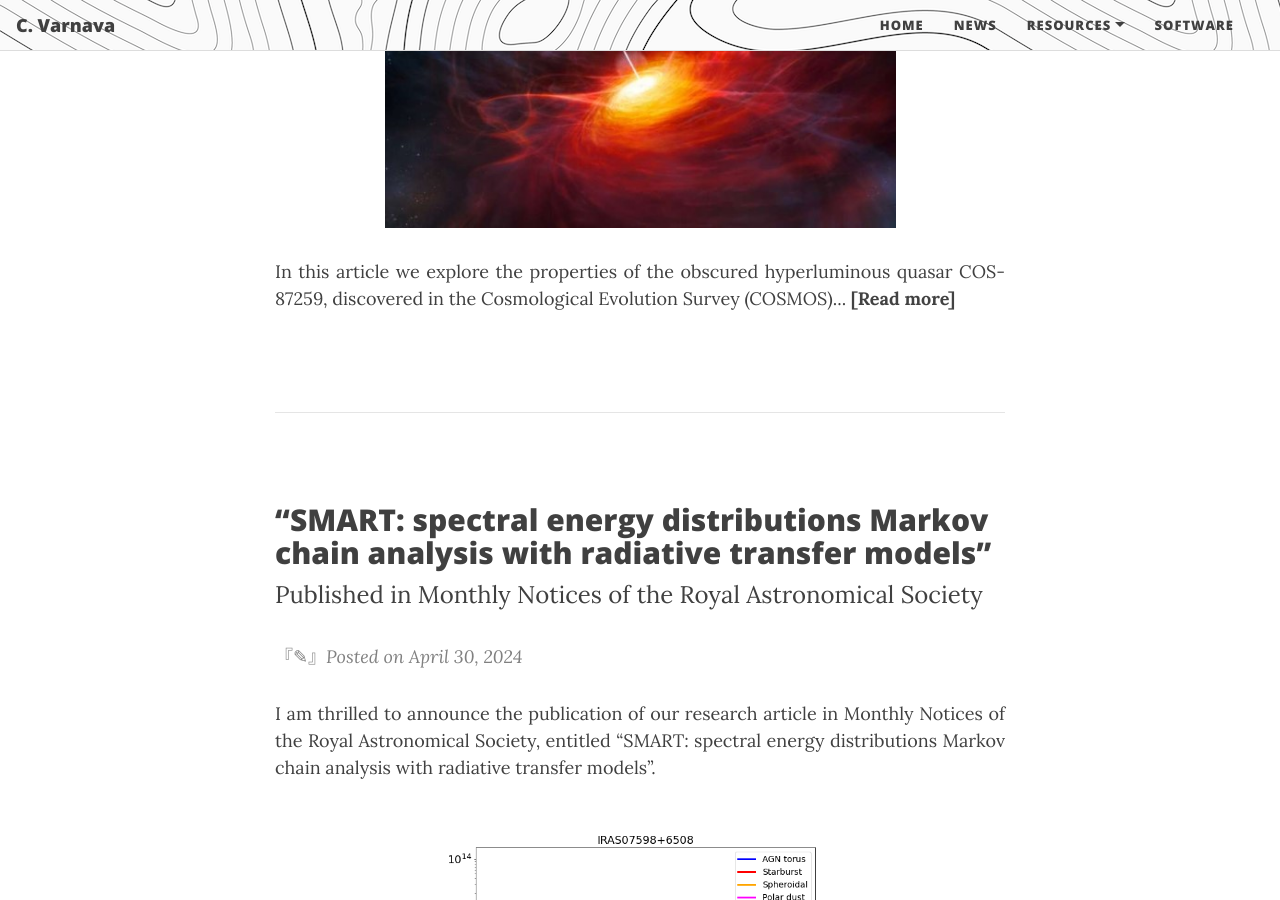
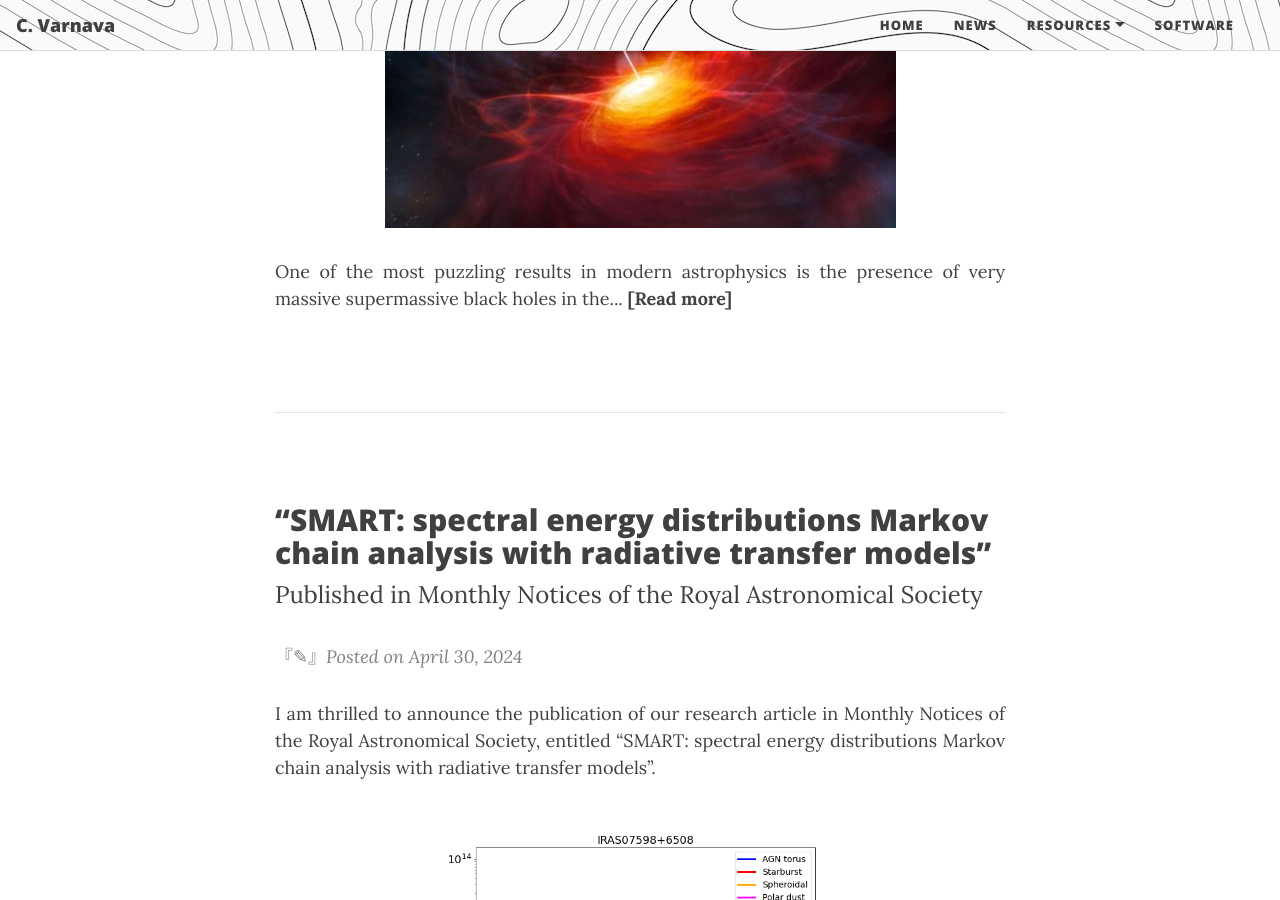
Before and after one commit to ch-var/ch-var.github.io, a Jekyll site: the page built from news.html, in a window 1280 px wide and 900 px high, scrolled down 658 px. Built offline with Jekyll 4.4.1, drawn with Linux system fonts in a browser that asks for light colours; formulas are drawn with MathJax 3.

Commit message:
Update news.html

```diff
--- a/news.html
+++ b/news.html
@@ -16,8 +16,7 @@ mathjax: true
 <img src="/assets/img/SBMH.jpg" width="70%" height="70%">
 </p>
 
-<p align='justify'>In this article we explore the properties of the
- obscured hyperluminous quasar COS-87259, discovered in the Cosmological Evolution Survey (COSMOS)... <a href="https://ch-var.github.io/2024-10-14-COS"><b style="color:#424242";>[Read more]</b></a>
+<p align='justify'>One of the most puzzling results in modern astrophysics is the presence of very massive supermassive black holes in the... <a href="https://ch-var.github.io/2024-10-14-COS"><b style="color:#424242";>[Read more]</b></a>
 </p>
 <br>
 <br>
```
